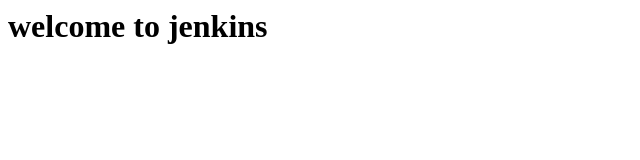
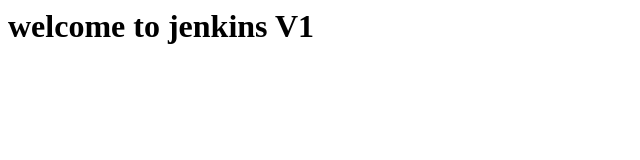
Before and after one commit to maddy3012/devops-jenkins, a plain HTML site: page index.html in a window 1280 px wide. Shown: the full height of the page, 0-640 px from the left. Drawn offline with Linux system fonts and the light colour scheme.

Commit message:
Update index.html

```diff
--- a/index.html
+++ b/index.html
@@ -1 +1 @@
-<h1> welcome to jenkins </h1>
+<h1> welcome to jenkins V1 </h1>
```
